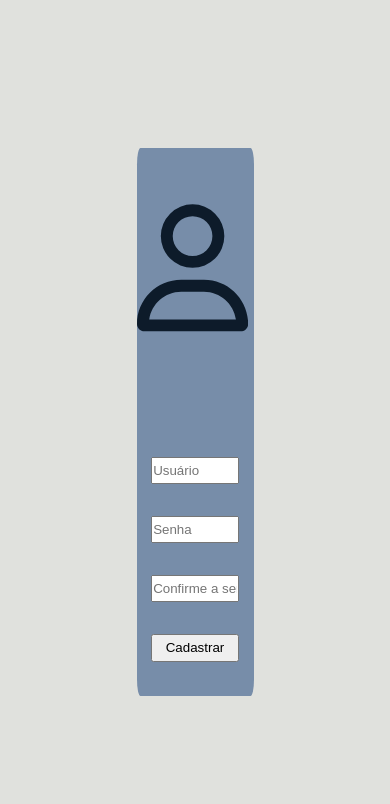
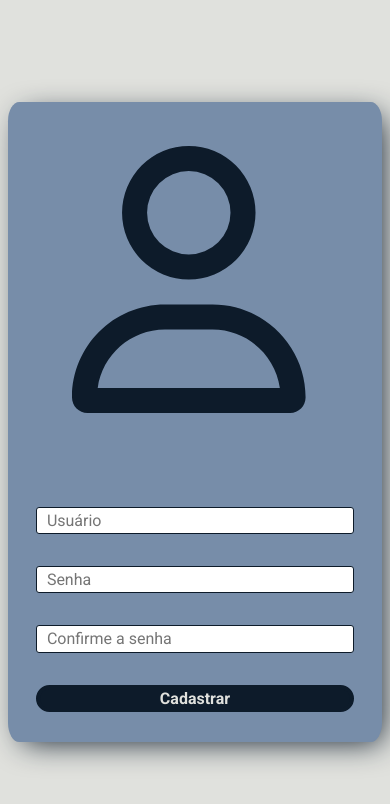
Before and after one commit to Beleze22/login-page, a website: page index.html in a window 390 px wide. Both pictures are taken after a click on the button "Novo cadastro". Drawn offline with Linux system fonts and the light colour scheme.

Commit message:
responsive, style and keyboard enter

```diff
--- a/index.html
+++ b/index.html
@@ -6,6 +6,12 @@
     <meta name="viewport" content="width=device-width, initial-scale=1.0" />
     <title>Login Page</title>
     <link rel="stylesheet" href="./style/styles.css" />
+    <link rel="preconnect" href="https://fonts.googleapis.com" />
+    <link rel="preconnect" href="https://fonts.gstatic.com" crossorigin />
+    <link
+      href="https://fonts.googleapis.com/css2?family=Roboto:wght@400;500;700&display=swap"
+      rel="stylesheet"
+    />
   </head>
   <body>
     <div class="login-box">
@@ -39,10 +45,8 @@
           />
         </div>
         <div class="buttons">
-          <button class="btn novoCadastro" onclick="toggleDisplay()">
-            Novo cadastro
-          </button>
-          <button class="btn login" onclick="validar()">Login</button>
+          <button class="btn novoCadastro">Novo cadastro</button>
+          <button class="btn login">Login</button>
         </div>
       </div>
     </div>
@@ -85,7 +89,7 @@
           />
         </div>
         <div class="buttons">
-          <button class="btn cadastro" onclick="cadastrar()">Cadastrar</button>
+          <button class="btn cadastro">Cadastrar</button>
         </div>
       </div>
     </div>
--- a/script/index.js
+++ b/script/index.js
@@ -1,3 +1,4 @@
+(function () {
   let usuarios = [
     {
       usuario: "admin@admin.com",
@@ -61,3 +62,24 @@ function toggleDisplay() {
     document.querySelector(".login-box").classList.toggle("display-none");
     document.querySelector(".cadastro-box").classList.toggle("display-none");
   }
+
+  document.addEventListener("keydown", function (event) {
+    if (event.key === "Enter") {
+      if (
+        document
+          .querySelector(".cadastro-box")
+          .classList.contains("display-none")
+      ) {
+        validar();
+      } else {
+        cadastrar();
+      }
+    }
+  });
+
+  document.querySelector(".login").addEventListener("click", validar);
+  document
+    .querySelector(".novoCadastro")
+    .addEventListener("click", toggleDisplay);
+  document.querySelector(".cadastro").addEventListener("click", cadastrar);
+})();
--- a/style/styles.css
+++ b/style/styles.css
@@ -2,6 +2,7 @@
   margin: 0;
   padding: 0;
   box-sizing: border-box;
+  font-family: "Roboto", sans-serif;
 }
 
 body {
@@ -22,9 +23,11 @@ body {
   display: flex;
   flex-direction: column;
   align-items: center;
-  height: 65%;
-  width: 30%;
+  width: 40rem;
+  height: 40rem;
   border-radius: 3%;
+  margin: 0 2%;
+  box-shadow: 7px 7px 31px -7px #0d1b2a;
 }
 
 .login-icon {
@@ -46,12 +49,33 @@ body {
   justify-content: center;
   gap: 2rem;
   height: 100%;
-  width: 75%;
+  width: 85%;
 }
 
 input {
   width: 100%;
   height: 1.7rem;
+  padding: 5px 10px;
+  color: #0d1b2a;
+  font-size: 1rem;
+  border: solid 1px #0d1b2a;
+  border-radius: 3px;
+}
+
+.btn {
+  flex: 1;
+  height: 1.7rem;
+  border: 4px solid #0d1b2a;
+  border-radius: 60px;
+  background-color: #0d1b2a;
+  color: #e0e1dd;
+  font-size: 1rem;
+  font-weight: 600;
+}
+
+.btn:hover {
+  background: transparent;
+  color: #0d1b2a;
 }
 
 .buttons {
@@ -59,8 +83,3 @@ input {
   gap: 0.5rem;
   width: 100%;
 }
-
-.btn {
-  flex: 1;
-  height: 1.7rem;
-}
```
Lines whose indentation alone changed are shown as unchanged.
